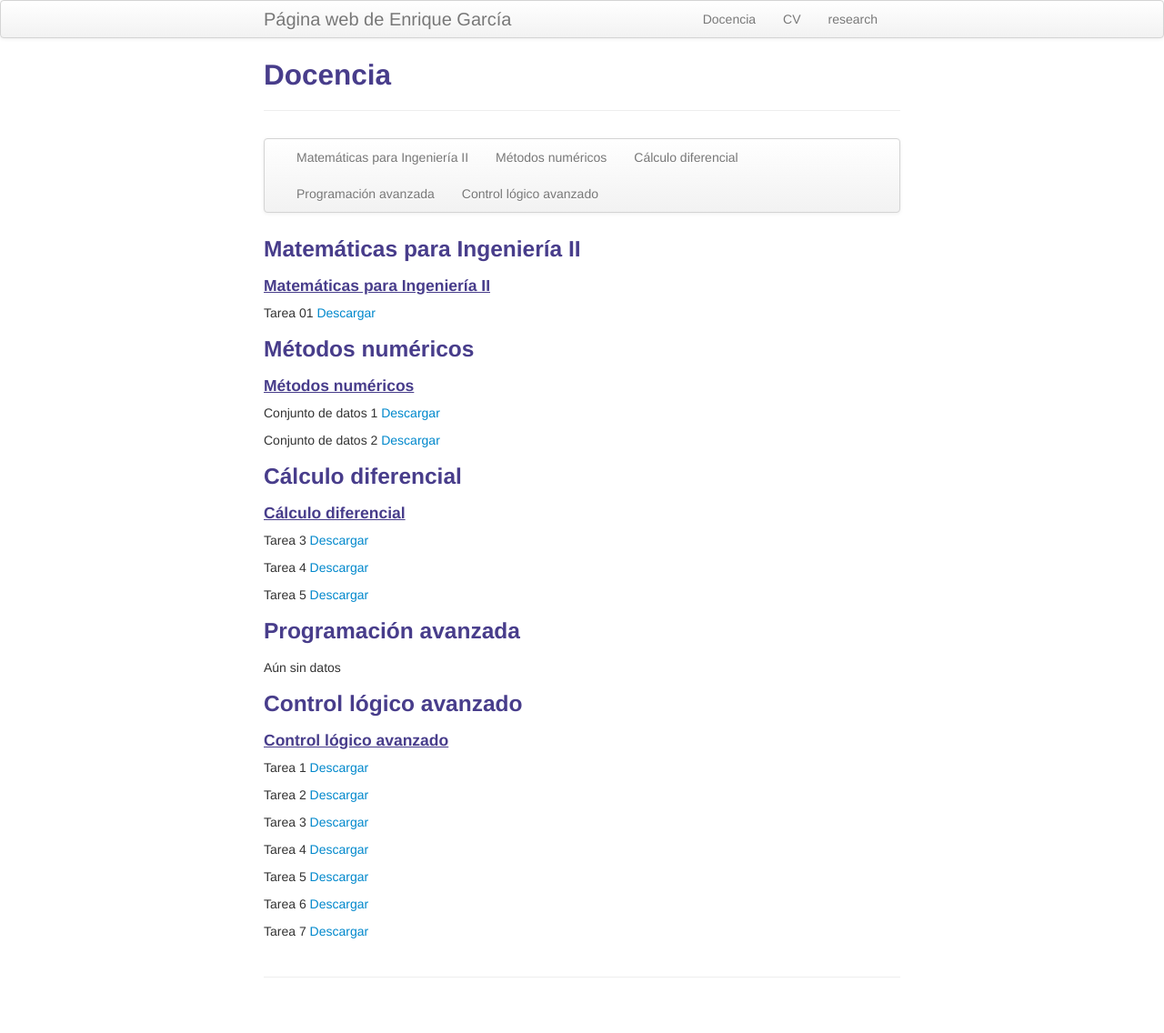
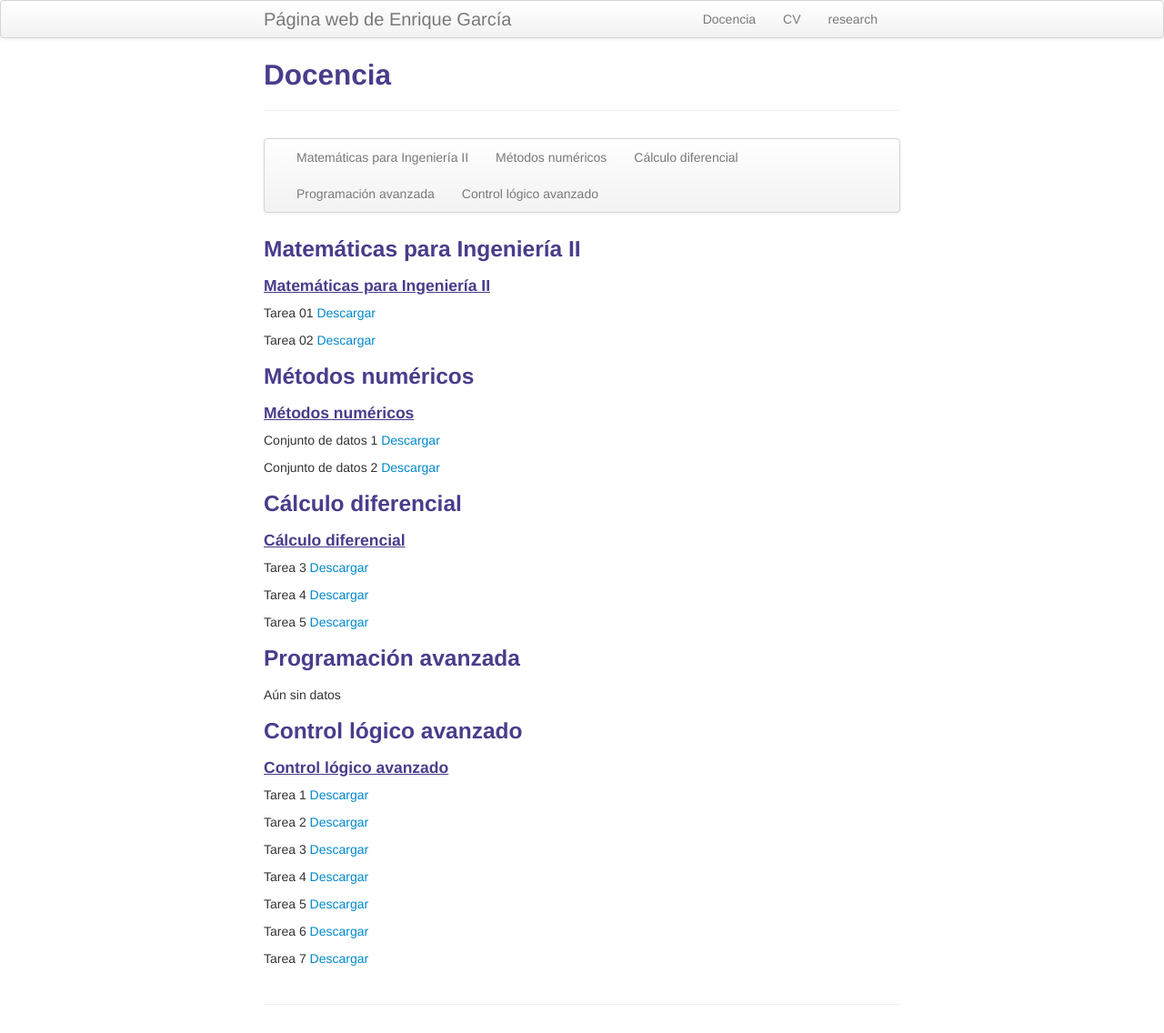
Before and after one commit to enriGarcia/enriGarcia.github.io, a Jekyll site: the page built from pages/teaching.md, in a window 1280 px wide. Shown: the whole page at 91% size. Built offline with Jekyll 4.4.1, drawn with Linux system fonts in a browser that asks for light colours; before the commit the page ends 1106 px from its top, so only the background shows below that.

Commit message:
homework update

```diff
--- a/pages/teaching.md
+++ b/pages/teaching.md
@@ -21,6 +21,9 @@ description: Asignaturas presentes
 #### <u>Matemáticas para Ingeniería II</u>
 Tarea 01
 [Descargar]({{ BASE_PATH}}/pages/assignments/hw_01_ecsDif.pdf)
+
+Tarea 02
+[Descargar]({{ BASE_PATH}}/pages/assignments/hw_02_ecsDif.pdf)
 
 ### <a name="metnum"></a>Métodos numéricos
 
```
Also changed, not shown: 1 other file.
